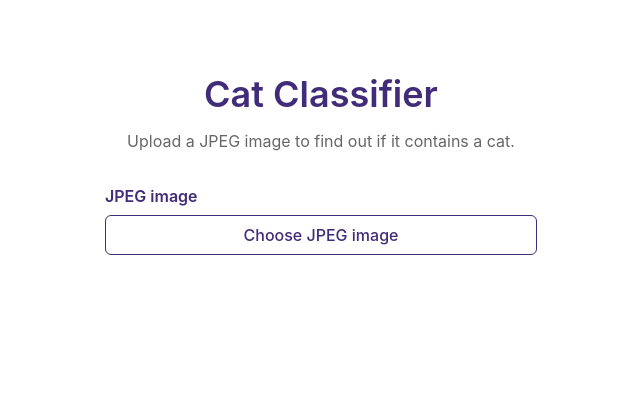
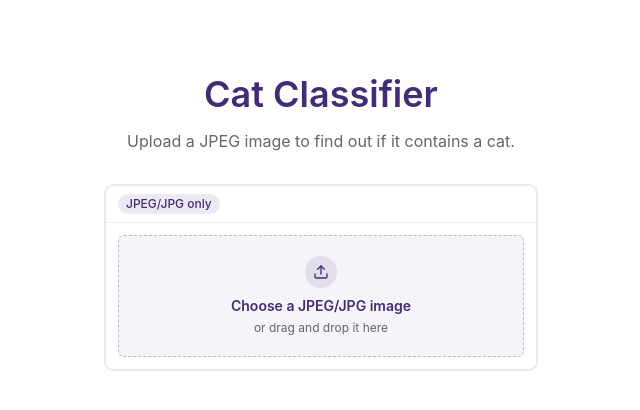
Before and after one commit to barbimt/qureight-cat-classifier, a React (Vite) app: page / in a window 1280 px wide. Shown: the top 410 px of the page, without its empty margins (319-959 px from the left). Built offline with nearby package versions, Linux system fonts and the light colour scheme.

Commit message:
feat(ui): redesign image upload with dropzone
Replace plain file input with a dashed dropzone card, JPEG/JPG badge,
and preview styling aligned with the rest of the form.

```diff
--- a/src/components/ImageUpload/ImageUpload.tsx
+++ b/src/components/ImageUpload/ImageUpload.tsx
@@ -1,7 +1,13 @@
-import { useId, useRef, type ChangeEvent, type RefObject } from 'react';
-import { Button } from '@/components/ui/button';
-import { Label } from '@/components/ui/label';
-import { FILE_INPUT_ACCEPT } from '@/types/classification';
+import {
+  useId,
+  useRef,
+  type ChangeEvent,
+  type DragEvent,
+  type RefObject,
+} from 'react';
+import { Upload } from 'lucide-react';
+import { cn } from '@/lib/utils';
+import { FILE_INPUT_ACCEPT, FILE_INPUT_LABEL } from '@/types/classification';
 
 type ImageUploadProps = {
   inputRef?: RefObject<HTMLInputElement | null>;
@@ -24,6 +30,7 @@ export const ImageUpload = ({
 }: ImageUploadProps) => {
   const inputId = useId();
   const errorId = useId();
+  const dropzoneHintId = useId();
   const fallbackInputRef = useRef<HTMLInputElement>(null);
   const resolvedInputRef = inputRef ?? fallbackInputRef;
 
@@ -36,48 +43,105 @@ export const ImageUpload = ({
     resolvedInputRef.current?.click();
   };
 
+  const handleDragOver = (event: DragEvent<HTMLButtonElement>) => {
+    event.preventDefault();
+  };
+
+  const handleDrop = (event: DragEvent<HTMLButtonElement>) => {
+    event.preventDefault();
+
+    if (disabled) {
+      return;
+    }
+
+    const file = event.dataTransfer.files?.[0] ?? null;
+    onFileChange(file);
+  };
+
   const describedBy = validationError ? errorId : undefined;
+  const chooseLabel = fileName
+    ? 'Choose a different JPEG/JPG image'
+    : 'Choose a JPEG/JPG image';
 
   return (
     <div className="flex w-full max-w-md flex-col gap-4">
-      <div className="flex flex-col gap-2">
-        <Label htmlFor={inputId}>JPEG image</Label>
+      <div className="overflow-hidden rounded-xl border bg-card ring-1 ring-foreground/10">
+        <div className="flex items-center border-b px-3 py-2">
+          <span className="rounded-full bg-primary/10 px-2 py-0.5 text-xs font-medium text-primary">
+            JPEG/JPG only
+          </span>
+        </div>
+
+        <div className="p-3">
           <input
             ref={resolvedInputRef}
             id={inputId}
             type="file"
             accept={FILE_INPUT_ACCEPT}
             className="sr-only"
+            aria-label={FILE_INPUT_LABEL}
             disabled={disabled}
             aria-invalid={validationError ? true : undefined}
             aria-describedby={describedBy}
             onChange={handleInputChange}
           />
-        <Button
+          <button
             ref={chooseButtonRef}
             type="button"
-          size="lg"
-          variant="outline"
             disabled={disabled}
+            aria-label={chooseLabel}
+            aria-describedby={!fileName ? dropzoneHintId : undefined}
             onClick={handleChooseClick}
+            onDragOver={handleDragOver}
+            onDrop={handleDrop}
+            className={cn(
+              'flex w-full flex-col items-center gap-2 rounded-lg border border-dashed border-primary/30 bg-primary/5 px-4 py-5 transition-colors',
+              'hover:bg-primary/10 focus-visible:outline-none focus-visible:ring-3 focus-visible:ring-ring/50',
+              'disabled:pointer-events-none disabled:opacity-50',
+            )}
           >
-          {fileName ? 'Choose a different image' : 'Choose JPEG image'}
-        </Button>
+            <div
+              className="flex size-8 items-center justify-center rounded-full bg-primary/10"
+              aria-hidden="true"
+            >
+              <Upload className="size-4 text-primary" />
+            </div>
+            <div className="flex flex-col gap-1 text-center">
+              <span className="text-sm font-semibold text-primary">
+                {chooseLabel}
+              </span>
+              {!fileName ? (
+                <span
+                  id={dropzoneHintId}
+                  className="text-xs text-muted-foreground"
+                >
+                  or drag and drop it here
+                </span>
+              ) : null}
+            </div>
+          </button>
           {validationError ? (
-          <p id={errorId} role="alert" className="text-sm text-destructive">
+            <p
+              id={errorId}
+              role="alert"
+              className="mt-2 text-sm text-destructive"
+            >
               {validationError}
             </p>
           ) : null}
         </div>
+      </div>
 
       {previewUrl && fileName ? (
-        <figure className="flex flex-col items-center gap-2">
+        <figure className="overflow-hidden rounded-xl border bg-card ring-1 ring-foreground/10">
+          <div className="p-3">
             <img
               src={previewUrl}
               alt={`Preview of ${fileName}`}
-            className="max-h-64 w-full rounded-lg border object-contain"
+              className="max-h-64 w-full rounded-lg object-contain"
             />
-          <figcaption className="text-sm text-muted-foreground">
+          </div>
+          <figcaption className="border-t px-3 py-2 text-sm text-muted-foreground">
             {fileName}
           </figcaption>
         </figure>
--- a/src/types/classification.ts
+++ b/src/types/classification.ts
@@ -5,3 +5,4 @@ export type ClassifyImageResponse = {
 export const JPEG_MIME_TYPE = 'image/jpeg';
 export const IMAGE_FIELD_NAME = 'image';
 export const FILE_INPUT_ACCEPT = 'image/jpeg,.jpg,.jpeg';
+export const FILE_INPUT_LABEL = 'JPEG/JPG image';
```
Lines whose indentation alone changed are shown as unchanged.
